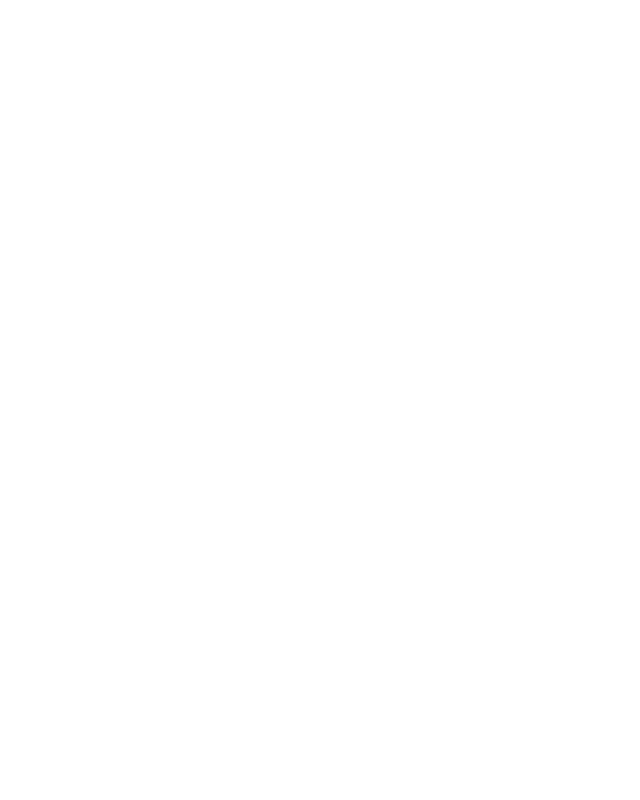
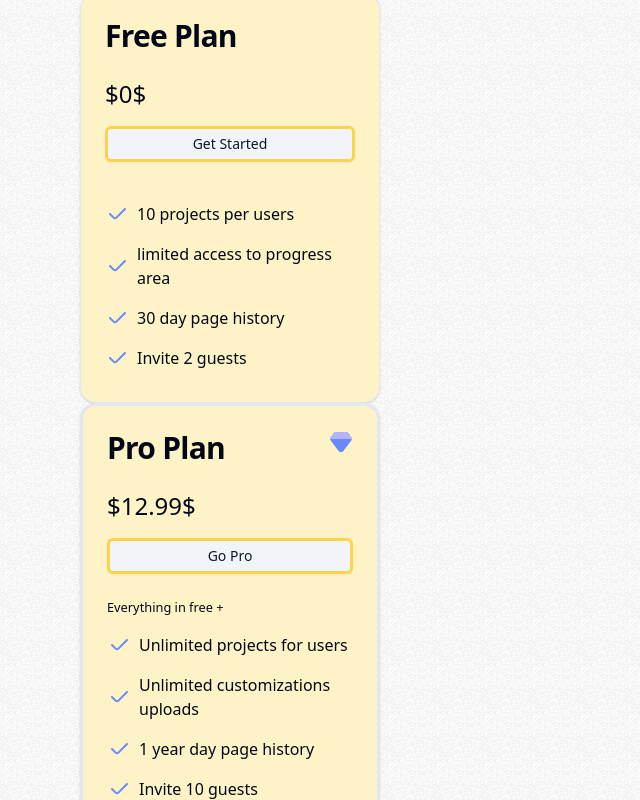
Before and after one commit to mangat-ram/Ethanol-Client, a Next.js app: page / in a window 1280 px wide. Shown: the part 4240-5040 px from the top of the page, without its empty margins (0-640 px from the left). Before the commit the page ends 4233 px from the top, so only its background shows below. Built offline with nearby package versions, Linux system fonts and the light colour scheme.

Commit message:
Added Pricing Cards.

```diff
--- a/src/app/(site)/page.tsx
+++ b/src/app/(site)/page.tsx
@@ -1,9 +1,17 @@
+import CustomCard from "@/components/CustomCard";
 import HeroSection from "@/components/HeroSection";
 import IntroCard from "@/components/IntroCard";
 import MaxWidthWrapper from "@/components/MaxWidthWrapper";
 import MiddleSection from "@/components/MiddleSection";
 import Testimonials from "@/components/Testimonials";
-import { TestimonialsArr } from "@/lib/data";
+import { Button } from "@/components/ui/button";
+import { CardContent, CardTitle } from "@/components/ui/card";
+import { PRICING_PLANS, TestimonialsArr } from "@/lib/data";
+import { pricingCardsArr } from "@/lib/data";
+import clsx from "clsx";
+import Image from "next/image";
+import Check from "../../../public/check.svg"
+import Diamond from "../../../public/diamond.svg"
 
 export default function Home() {
   return (
@@ -19,6 +27,54 @@
           )
         })}
       </MaxWidthWrapper>
+      <MaxWidthWrapper>
+        {pricingCardsArr.map((card) => (
+          <CustomCard
+            key={card.planType}
+            className={clsx('w-[300px] rounded-2xl bg-amber-100 dark:bg-black/95 background-blur-3xl relative',{'border-[3px] border-brand-primaryPurple/70':card.planType === PRICING_PLANS.proplan})}
+            cardHeader={
+              <CardTitle className='text-3xl font-semibold'>{card.planType ===    PRICING_PLANS.proplan && (<>
+                  <div
+                    className='hidden dark:block w-full blur-[120px] rounded-full h-32 absolute bg-brand-primaryPurple -z-10 top-0'
+                  />
+                  <Image src={Diamond} alt='Pro plan icon' className='absolute top-6 right-6' />
+                  </>)}
+                    {card.planType}
+                  </CardTitle>
+            }
+            cardContent={
+              <CardContent
+                  className='p-0'
+                >
+                  <span className='font-normal text-2xl'>${card.price}</span>
+                  {+card.price > 0 ? (<span className='dark:text-washed-purple-800 ml-1'>/mo</span>): ('')}
+                  <p className='dark:text-washed-purple-800'></p>
+                  <Button
+                    variant={'secondary'}
+                    className='whitespace-nowrap w-full mt-4 border-[3px] border-amber-300'>
+                    {card.planType === PRICING_PLANS.proplan ? 'Go Pro' : 'Get Started'}
+                  </Button>
+                </CardContent>
+            }
+            cardFooter={
+                <ul className='font-normal flex mb-2 flex-col gap-4'>
+                  <small>
+                    {card.highlightFeature}
+                  </small>
+                  {card.freatures.map(feature => (
+                    <li
+                      key={feature}
+                      className='flex items-center gap-2'
+                    >
+                      <Image src={Check} alt='checkIcon' />
+                      {feature}
+                    </li>
+                  ))}
+                </ul>
+              }
+            ></CustomCard>
+        ))}
+      </MaxWidthWrapper>
     </div>
   );
 }
--- /dev/null
+++ b/src/components/CustomCard.tsx
@@ -0,0 +1,30 @@
+import React from 'react'
+import { Card, CardContent, CardFooter, CardHeader } from './ui/card';
+import { cn } from '@/lib/utils';
+
+type CardProps = React.ComponentProps<typeof Card>;
+type CustomCardProps = CardProps & {
+  cardHeader? : React.ReactNode;
+  cardContent? : React.ReactNode;
+  cardFooter? : React.ReactNode;
+}
+
+const CustomCard: React.FC<CustomCardProps> = ({
+  className,
+  cardHeader,
+  cardContent,
+  cardFooter,
+  ...props
+}) => {
+  return (
+    <Card className={cn("w-[380px]", className)} {...props}>
+      <CardHeader>{cardHeader}</CardHeader>
+      <CardContent
+        className='grid gap-4'
+      >{cardContent}</CardContent>
+      <CardFooter>{cardFooter}</CardFooter>
+    </Card>
+  )
+}
+
+export default CustomCard
--- a/src/lib/data.ts
+++ b/src/lib/data.ts
@@ -103,3 +103,45 @@
     bg: "bg-[#eefc57]/40"
   }
 ]
+
+
+export const pricingCardsArr = [
+  {
+    planType: 'Free Plan',
+    price: '0$',
+    description: 'Limited block trials  for teams',
+    highlightFeature: '',
+    freatures: [
+      '10 projects per users',
+      'limited access to progress area',
+      '30 day page history',
+      'Invite 2 guests',
+    ],
+  },
+  {
+    planType: 'Pro Plan',
+    price: '12.99$',
+    description: 'Billed annually. $17 billed monthly',
+    highlightFeature: 'Everything in free +',
+    freatures: [
+      'Unlimited projects for users',
+      'Unlimited customizations uploads',
+      '1 year day page history',
+      'Invite 10 guests',
+    ],
+  },
+  {
+    planType: 'Pro Plan',
+    price: '24.99$',
+    description: 'Billed annually. $30 billed monthly',
+    highlightFeature: 'Everything in free +',
+    freatures: [
+      'Unlimited projects for teams',
+      'Free Access to APIs',
+      '2 years day page history',
+      'Invite unlimited guests',
+    ],
+  },
+];
+
+export const PRICING_PLANS = { proplan: 'Pro Plan', freeplan: 'Free Plan' ,entPlan:'Firm Plan'};
```
Also changed, not shown: public/check.svg (added), public/diamond.svg (added).
